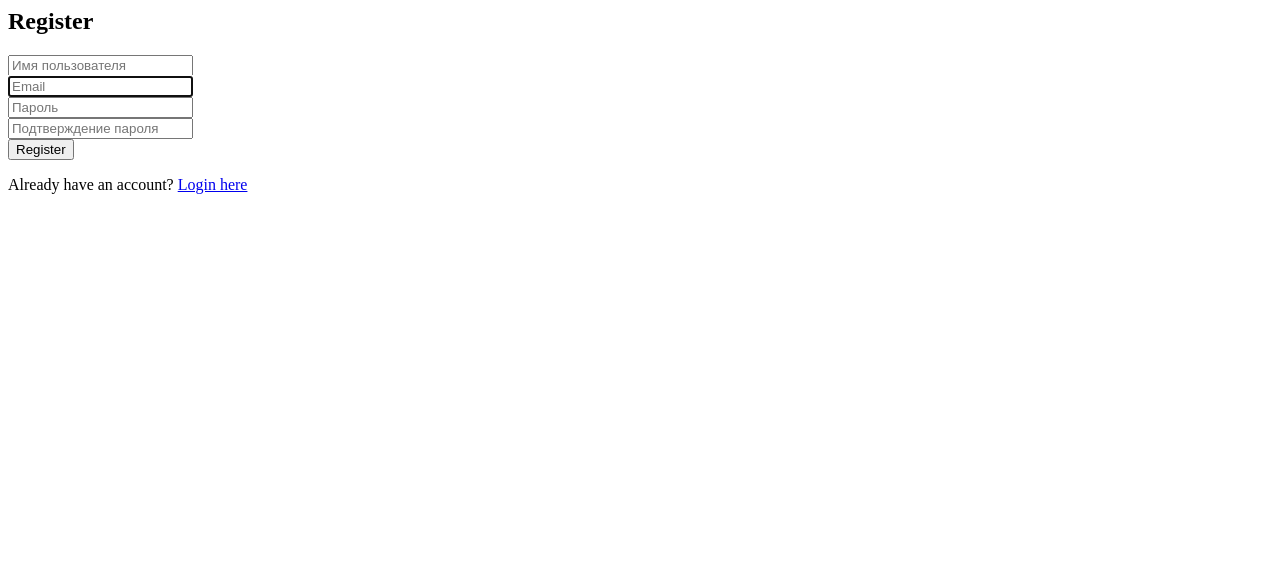
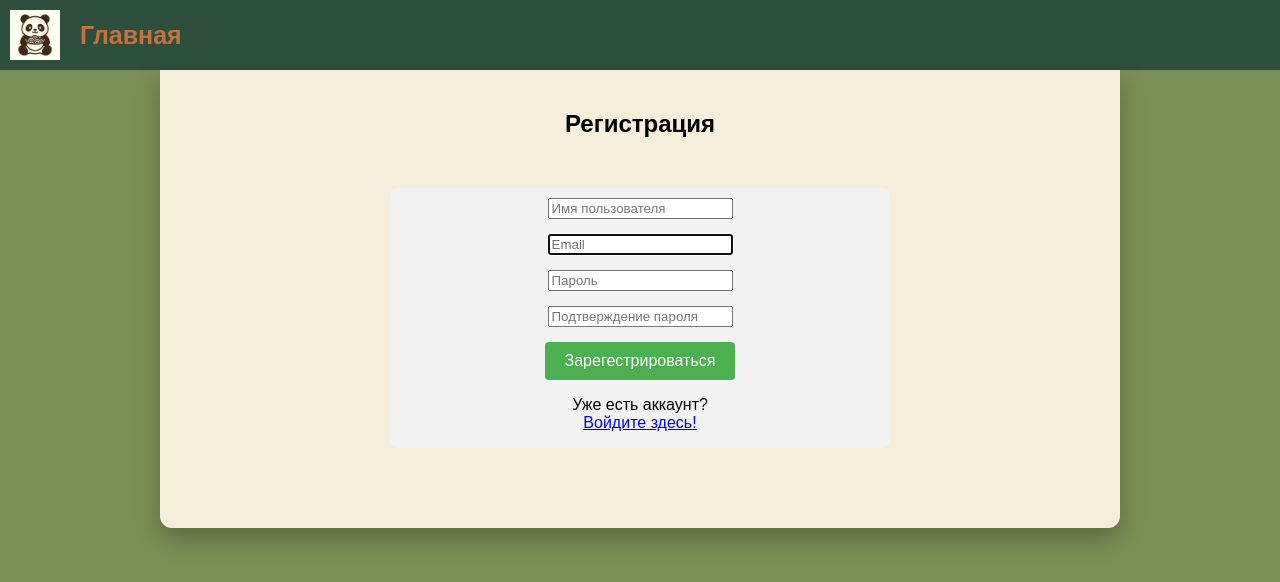
Before and after one commit to Ventisa6364/Melorie, a Django app: page /users/register/ in a window 1280 px wide. Shown: the top 582 px of the page. Run offline with Django 5.2, Linux system fonts and the light colour scheme.

Commit message:
Работа с HTML и CSS

```diff
--- a/static/css/style.css
+++ b/static/css/style.css
@@ -135,21 +135,49 @@ nav {
 
 
 .email_form {
-    margin-bottom: 10px;
+    margin: 10px 0px 5px;
 }
 
 
 .username_forms {
-    margin-bottom: 10px;
+    margin: 10px 0px 5px;
 }
 
 
 .password_form {
-  color:aqua;
+  margin: 10px 0px 5px;
+}
+
+
+.btn {
+    margin-top: 10px;
+    background-color: #4CAF50;
+    color: white;
+    padding: 10px 20px;
+    border: none;
+    border-radius: 4px;
+    cursor: pointer;
+    font-size: 16px;
 }
 
 .logo-image {
     width: 50px;
     height: 50px;
     margin-right: 10px;
-    }
+}
+
+
+.forms_environment {
+  display: flex;
+  justify-content: center;
+  align-items: center;
+  height: 40vh;
+}
+
+
+form {
+  background-color: #f2f2f2;
+  /* padding: 20px; */
+  border-radius: 8px;
+  width: 500px;
+}
--- a/templates/users/register.html
+++ b/templates/users/register.html
@@ -1,12 +1,15 @@
+{% extends "main/base.html" %}
+{% block title %}Регистрация {% endblock %}
+
 {% block content %}
 
 <div class="container-form">
-  <h2>Register</h2>
+  <h2>Регистрация</h2>
 
   {% if massages %} {% for massage in massages %}
   <div class="alert">{{ masseges }}</div>
   {% endfor %} {% endif %}
-
+<div class="forms_environment">
   <form
     id="createAccountForm"
     method="POST"
@@ -46,18 +49,18 @@
 
         <div>
             <button type="submit" class="btn">
-            Register
+            Зарегестрироваться
             </button>
         </div>
 
         <div>
-            <p>Already have an account? <a href="{% url 'users:login' %}"
+            <p>Уже есть аккаунт? <br> <a href="{% url 'users:login' %}"
                 hx-get="{% url 'users:login' %}"
                 hx-target="#main-content"
-                hx-push-url="true">Login
-            here</a></p>
+                hx-push-url="true"> Войдите здесь!</a></p>
         </div>
     </div>
   </form>
 </div>
+</div>
 {% endblock content %}
--- a/users/forms.py
+++ b/users/forms.py
@@ -72,7 +72,7 @@ class CustomProfileAuthenticationForm(AuthenticationForm):
     email = forms.CharField(
         required=True,
         widget=forms.TextInput(
-            attrs={"class": "email_forms", "placeholder": "Email"}
+            attrs={"class": "email_form", "placeholder": "Email"}
         ),
         label="Электронная почта",
     )
```
Also changed, not shown: templates/users/login.html (+9 -4 lines).
